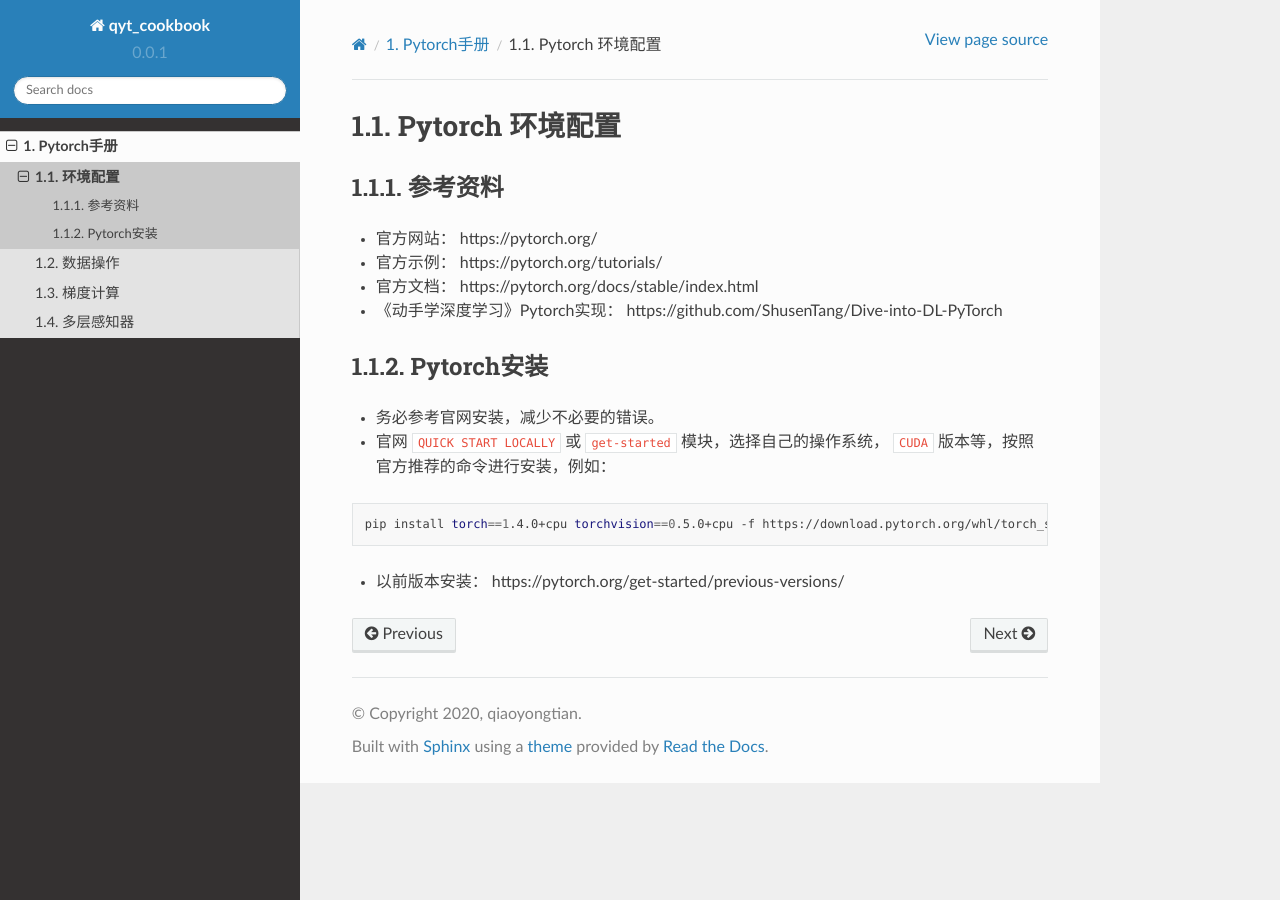
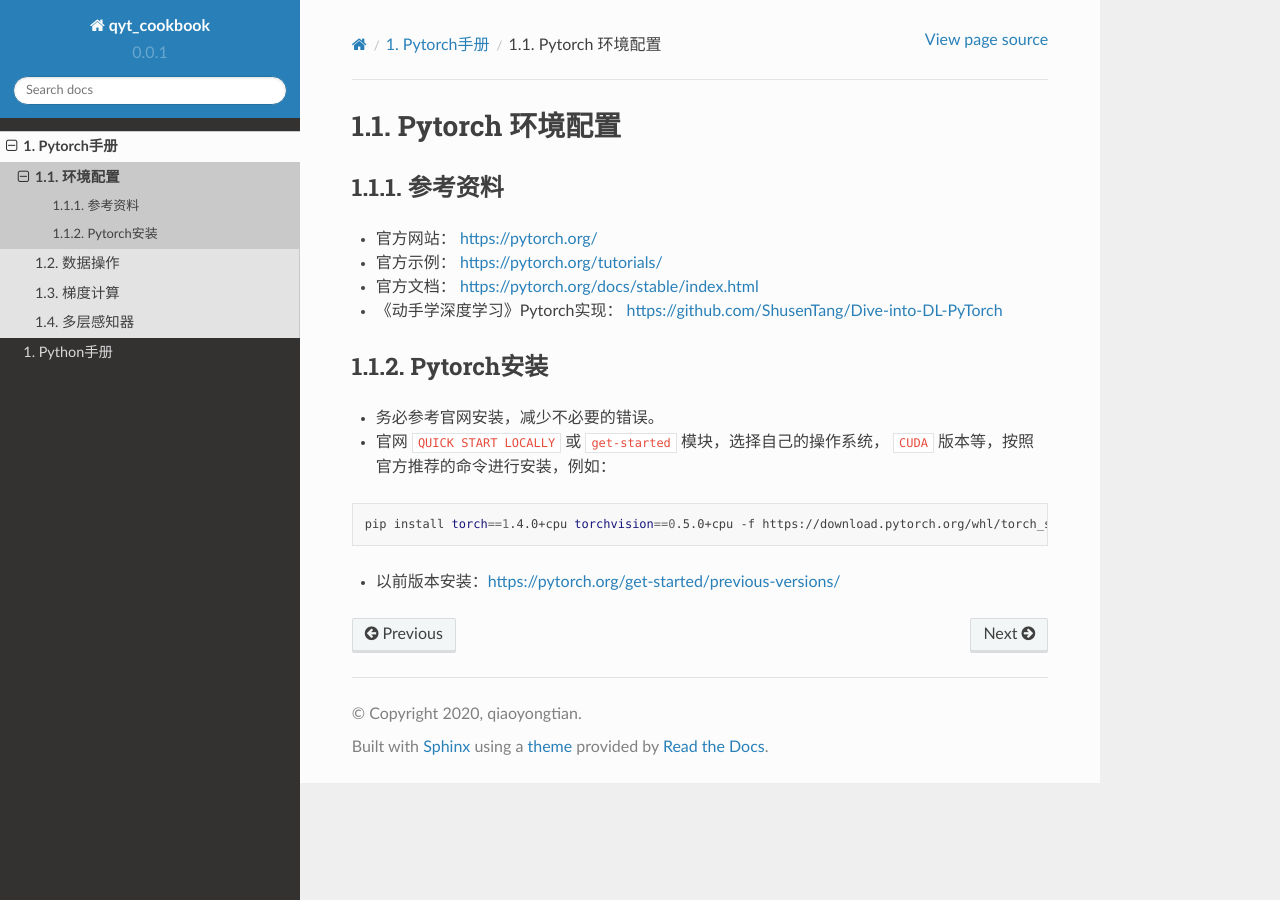
Before and after one commit to q759729997/qyt_cookbook, a Sphinx documentation site: the page built from qyt_cookbook/source/pytorch/install.md, in a window 1280 px wide. Built offline with Sphinx 7.4.7 and the Read the Docs theme 2.0.0, drawn with Linux system fonts in a browser that asks for light colours.

Commit message:
python性能测试

```diff
--- a/qyt_cookbook/source/index.rst
+++ b/qyt_cookbook/source/index.rst
@@ -15,6 +15,15 @@
 
    Pytorch手册 </pytorch/index>
 
+Python手册
+----------------
+
+.. toctree::
+   :maxdepth: 3
+   :numbered:
+
+   Python手册 </python/index>
+
 索引与搜索
 ==================
 
--- a/qyt_cookbook/source/pytorch/install.md
+++ b/qyt_cookbook/source/pytorch/install.md
@@ -3,10 +3,10 @@
 ## 参考资料
 
 
-- 官方网站： https://pytorch.org/
-- 官方示例： https://pytorch.org/tutorials/
-- 官方文档： https://pytorch.org/docs/stable/index.html
-- 《动手学深度学习》Pytorch实现： https://github.com/ShusenTang/Dive-into-DL-PyTorch
+- 官方网站： <https://pytorch.org/>
+- 官方示例： <https://pytorch.org/tutorials/>
+- 官方文档： <https://pytorch.org/docs/stable/index.html>
+- 《动手学深度学习》Pytorch实现： <https://github.com/ShusenTang/Dive-into-DL-PyTorch>
 
 ## Pytorch安装
 
@@ -17,4 +17,4 @@
 pip install torch==1.4.0+cpu torchvision==0.5.0+cpu -f https://download.pytorch.org/whl/torch_stable.html
 ~~~
 
-- 以前版本安装： https://pytorch.org/get-started/previous-versions/
+- 以前版本安装：<https://pytorch.org/get-started/previous-versions/>
--- a/qyt_cookbook/source/pytorch/install.rst
+++ b/qyt_cookbook/source/pytorch/install.rst
@@ -32,4 +32,4 @@
 
    pip install torch==1.4.0+cpu torchvision==0.5.0+cpu -f https://download.pytorch.org/whl/torch_stable.html
 
--  以前版本安装： https://pytorch.org/get-started/previous-versions/
+-  以前版本安装：\ https://pytorch.org/get-started/previous-versions/
```
Also changed, not shown: qyt_cookbook/source/python/index.rst (added, +9 -0 lines), qyt_cookbook/source/python/performance.md (added, +38 -0 lines), qyt_cookbook/source/python/performance.rst (added, +67 -0 lines), qyt_cookbook/source/pytorch/gradient.md (+1 -1 lines), 1 other file.
